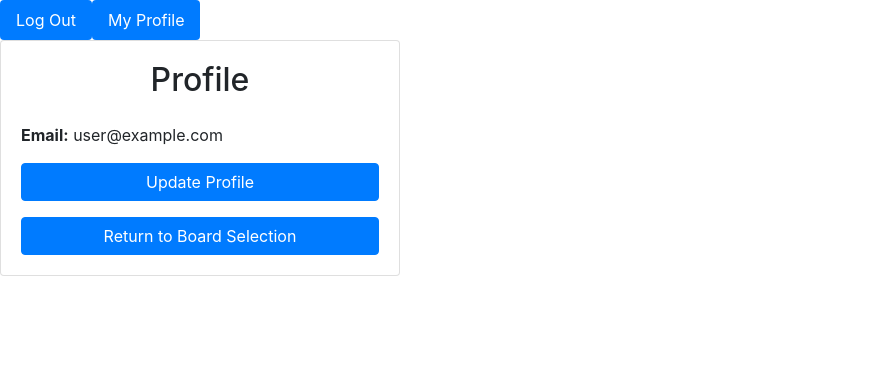
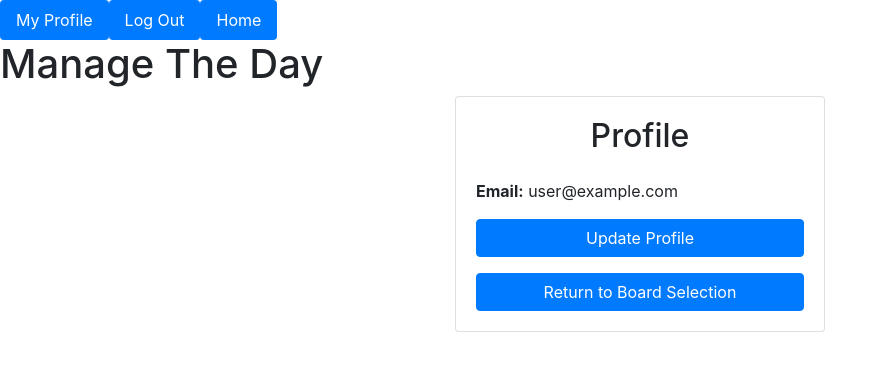
Before and after one commit to lanegrim/manage-the-day-front-end, a React (Create React App) app: page /dashboard in a window 1280 px wide. Shown: the top 370 px of the page, without its empty margins (0-888 px from the left). Built offline with nearby package versions, Linux system fonts and the light colour scheme; no server answers; sample sign-in values are in the browser's storage.

Commit message:
updated header and added app titlecard to relevent components

```diff
--- a/src/components/Board.js
+++ b/src/components/Board.js
@@ -223,15 +223,7 @@ export default function Board() {
     return (
         <div className="columns-page">
             <Header />
-            {
-                //////////////////////////////////
-                // BOARD SCREEN HEADER
-                //////////////////////////////////
-            }
             <h1 className="text-center">{board.title}</h1>
-            <div className="w-100 text-center mt-2">
-                <Link to="/">Return to Board Selector</Link>
-            </div>
             {
                 //////////////////////////////////
                 // COLUMNS CONTAINER [HORIZONTAL LIST]
--- a/src/components/BoardSelect.js
+++ b/src/components/BoardSelect.js
@@ -4,6 +4,7 @@ import axios from "axios";
 import { useHistory } from 'react-router-dom'
 import { useAuth } from '../contexts/AuthContext'
 import Header from './Header'
+import TitleCard from './TitleCard';
 
 export default function BoardSelect() {
 
@@ -114,6 +115,7 @@ export default function BoardSelect() {
     return (
         <>
             <Header />
+            <TitleCard />
             <Container className='text-center' style={{ maxWidth: "400px" }}>
                 <h1>My Boards</h1>
                 <Card>
--- a/src/components/Dashboard.js
+++ b/src/components/Dashboard.js
@@ -2,17 +2,20 @@
 // THIS TUTORIAL CAN BE FOUND AT https://www.youtube.com/watch?v=PKwu15ldZ7k
 
 import React, { useState } from 'react'
-import { Card } from 'react-bootstrap'
+import { Card, Container } from 'react-bootstrap'
 import { useAuth } from '../contexts/AuthContext'
 import { Link } from 'react-router-dom'
 import Header from './Header'
+import TitleCard from './TitleCard'
 
 export default function Dashboard() {
     const { currentUser } = useAuth()
 
     return (
-        <div style={{ maxWidth: "400px" }}>
+        <>
             <Header />
+            <TitleCard />
+            <Container style={{ maxWidth: "400px" }}>
                 <Card>
                     <Card.Body>
                         <h2 className="text-center mb-4">
@@ -27,6 +30,7 @@ export default function Dashboard() {
                     </Link>
                     </Card.Body>
                 </Card>
-        </div>
+            </Container>
+        </>
     )
 }
--- a/src/components/ForgotPassword.js
+++ b/src/components/ForgotPassword.js
@@ -6,6 +6,7 @@ import { Form, Card, Button, Alert, Container } from 'react-bootstrap'
 import { useAuth } from '../contexts/AuthContext'
 import { Link } from 'react-router-dom'
 import Header from './Header'
+import TitleCard from './TitleCard'
 
 export default function ForgotPassword() {
     const emailRef = useRef()
@@ -31,7 +32,7 @@ export default function ForgotPassword() {
 
     return (
         <Container style={{ maxWidth: "400px" }}>
-            <Header />
+            <TitleCard />
             <Card>
                 <Card.Body>
                     <h2 className="text-center mb-4">
--- a/src/components/Header.js
+++ b/src/components/Header.js
@@ -22,14 +22,19 @@ export default function Header() {
 
     return (
         <Nav variant="pills">
+            <Nav.Item disabled={loading} >
+                <Nav.Link active href='/dashboard'>
+                    My Profile
+                </Nav.Link>
+            </Nav.Item>
             <Nav.Item onClick={handleLogout} disabled={loading} >
                 <Nav.Link active>
                     Log Out {error && <Alert variant="danger">{error}</Alert>}
                 </Nav.Link>
             </Nav.Item>
             <Nav.Item disabled={loading} >
-                <Nav.Link active href='/dashboard'>
-                    My Profile
+                <Nav.Link active href='/'>
+                    Home
                 </Nav.Link>
             </Nav.Item>
         </Nav>
--- a/src/components/Login.js
+++ b/src/components/Login.js
@@ -5,6 +5,7 @@ import React, { useRef, useState } from 'react'
 import { Form, Card, Button, Alert, Container } from 'react-bootstrap'
 import { useAuth } from '../contexts/AuthContext'
 import { Link, useHistory } from 'react-router-dom'
+import TitleCard from './TitleCard'
 
 export default function Login() {
     const emailRef = useRef()
@@ -30,6 +31,7 @@ export default function Login() {
 
     return (
         <Container style={{ maxWidth: "400px" }}>
+            <TitleCard />
             <Card>
                 <Card.Body>
                     <h2 className="text-center mb-4">
--- a/src/components/Signup.js
+++ b/src/components/Signup.js
@@ -5,6 +5,7 @@ import React, { useRef, useState } from 'react'
 import { Form, Card, Button, Alert, Container } from 'react-bootstrap'
 import { useAuth } from '../contexts/AuthContext'
 import { Link, useHistory } from 'react-router-dom'
+import TitleCard from './TitleCard'
 
 export default function Signup() {
     const emailRef = useRef()
@@ -35,6 +36,7 @@ export default function Signup() {
 
     return (
         <Container style={{ maxWidth: "400px" }}>
+            <TitleCard />
             <Card>
                 <Card.Body>
                     <h2 className="text-center mb-4">
--- /dev/null
+++ b/src/components/TitleCard.js
@@ -0,0 +1,9 @@
+import React from 'react'
+
+export default function TitleCard() {
+    return (
+        <div>
+            <h1>Manage The Day</h1>
+        </div>
+    )
+}
--- a/src/components/UpdateProfile.js
+++ b/src/components/UpdateProfile.js
@@ -6,6 +6,7 @@ import { Form, Card, Button, Alert } from 'react-bootstrap'
 import { useAuth } from '../contexts/AuthContext'
 import { Link, useHistory } from 'react-router-dom'
 import Header from './Header'
+import TitleCard from './TitleCard'
 
 export default function UpdateProfile() {
     const emailRef = useRef()
@@ -46,6 +47,7 @@ export default function UpdateProfile() {
     return (
         <>
             <Header />
+            <TitleCard />
             <Card>
                 <Card.Body>
                     <h2 className="text-center mb-4">
```
Lines whose indentation alone changed are shown as unchanged.
